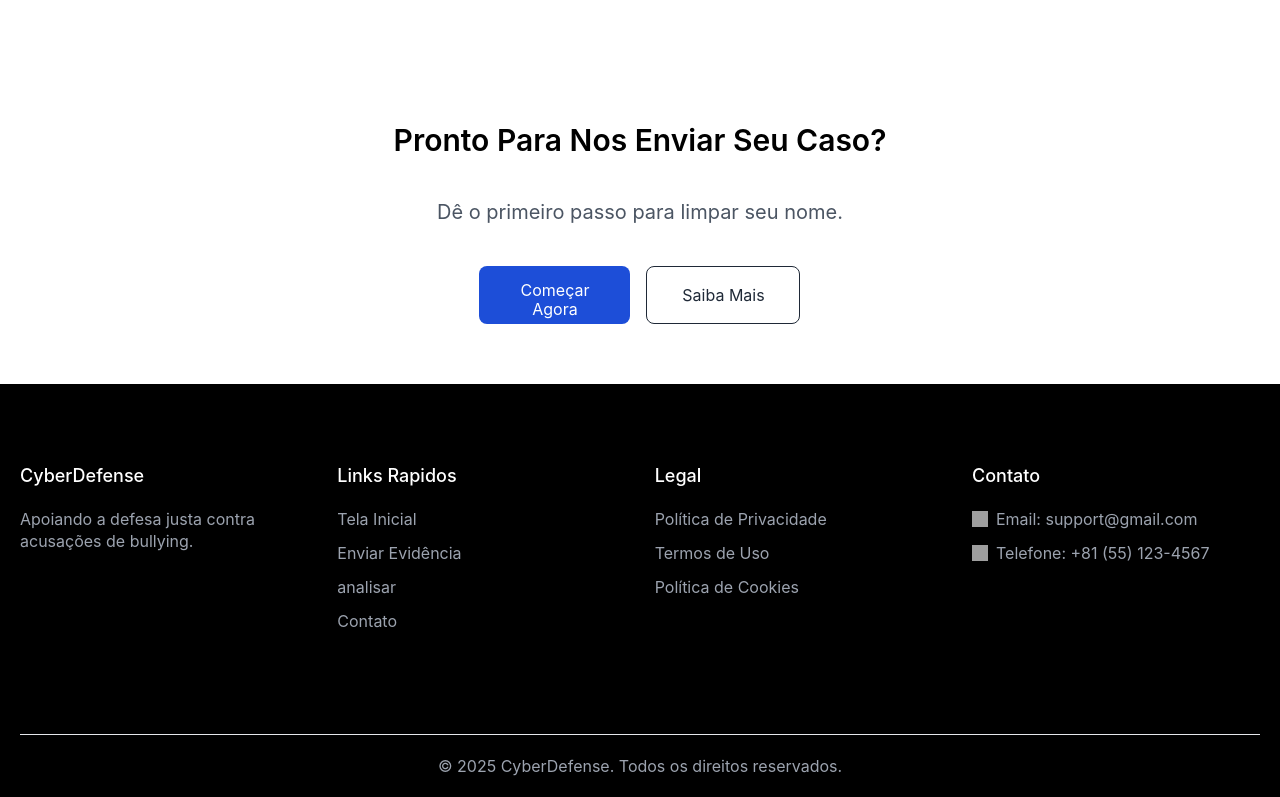
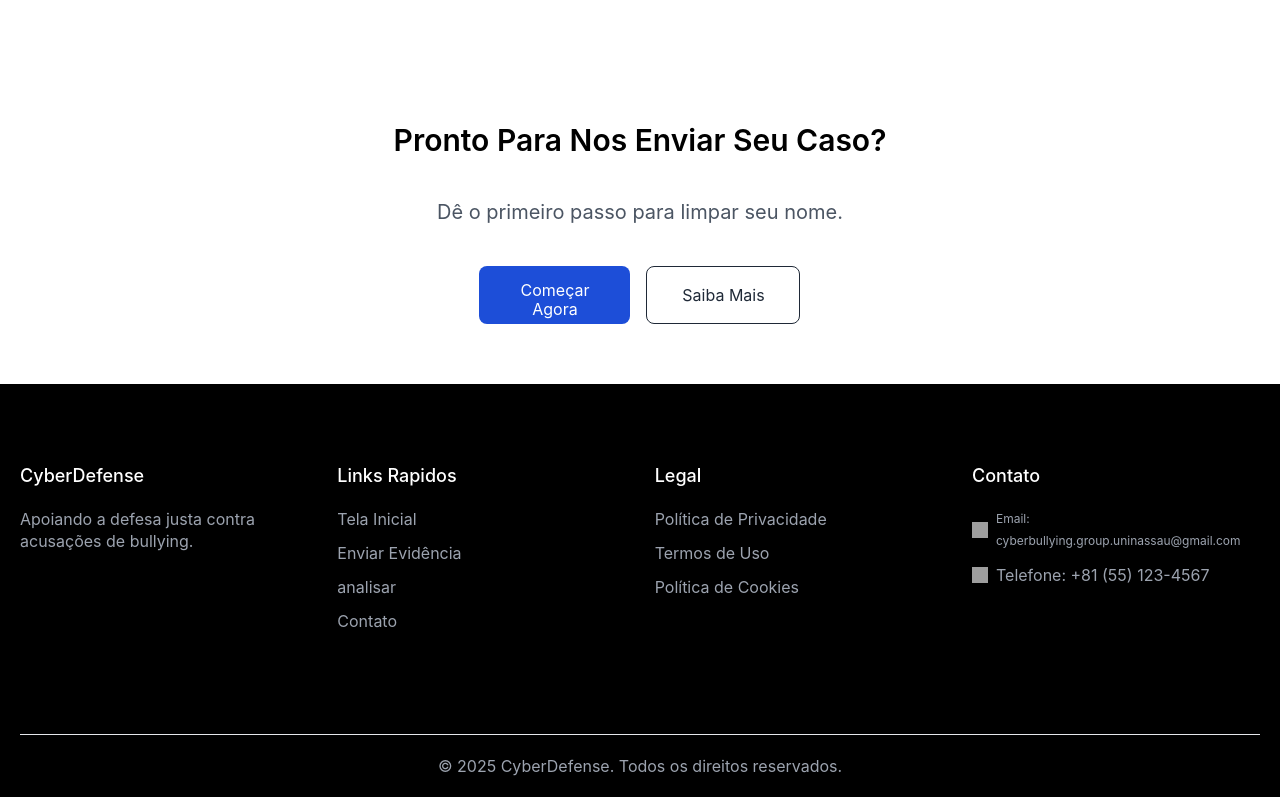
Before and after one commit to EwertonRosendo/frontend_cyberdefense, a React (Vite) app: page / in a window 1280 px wide. Shown: the part 1060-1857 px from the top of the page. Built offline with nearby package versions, Linux system fonts and the light colour scheme; grey boxes are pictures that could not be loaded.

Commit message:
corrigido email
fgh

```diff
--- a/src/App.jsx
+++ b/src/App.jsx
@@ -217,7 +217,10 @@ function App() {
                     alt="Email icon"
                     className="App-contact-icon"
                   />
-                  <span>Email: support&#64;gmail.com</span>
+                  <span style={{ fontSize: '12px' }}>
+                    Email: cyberbullying.group.uninassau@gmail.com
+                  </span>
+
 
                 </li>
                 <li>
```
